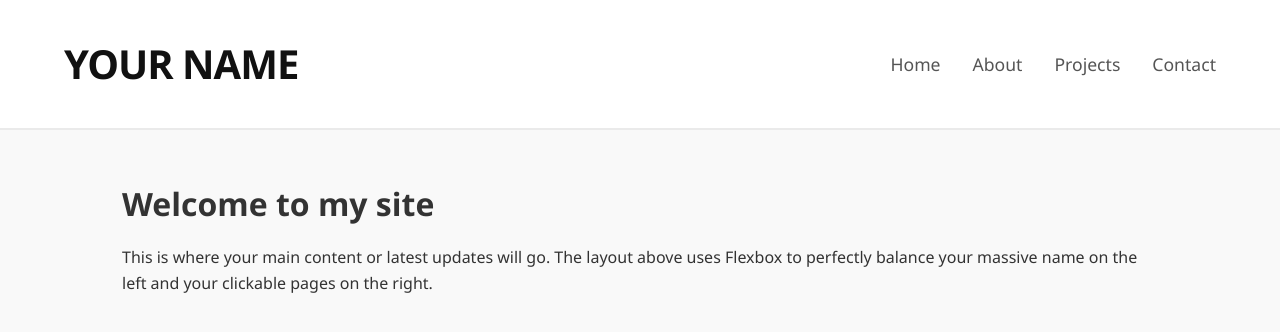
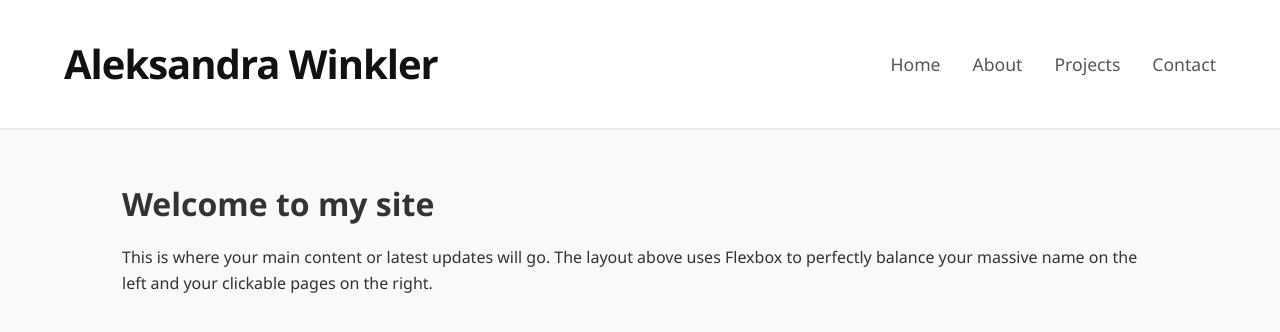
Before and after one commit to aleksandrawinkler/aleksandrawinkler.github.io, a plain HTML site: page index.html in a window 1280 px wide. Drawn offline with Linux system fonts and the light colour scheme.

Commit message:
Change name

```diff
--- a/index.html
+++ b/index.html
@@ -77,7 +77,7 @@
 
     <header>
         <div class="logo">
-            <h1>YOUR NAME</h1>
+            <h1>Aleksandra Winkler</h1>
         </div>
 
         <nav>
```
